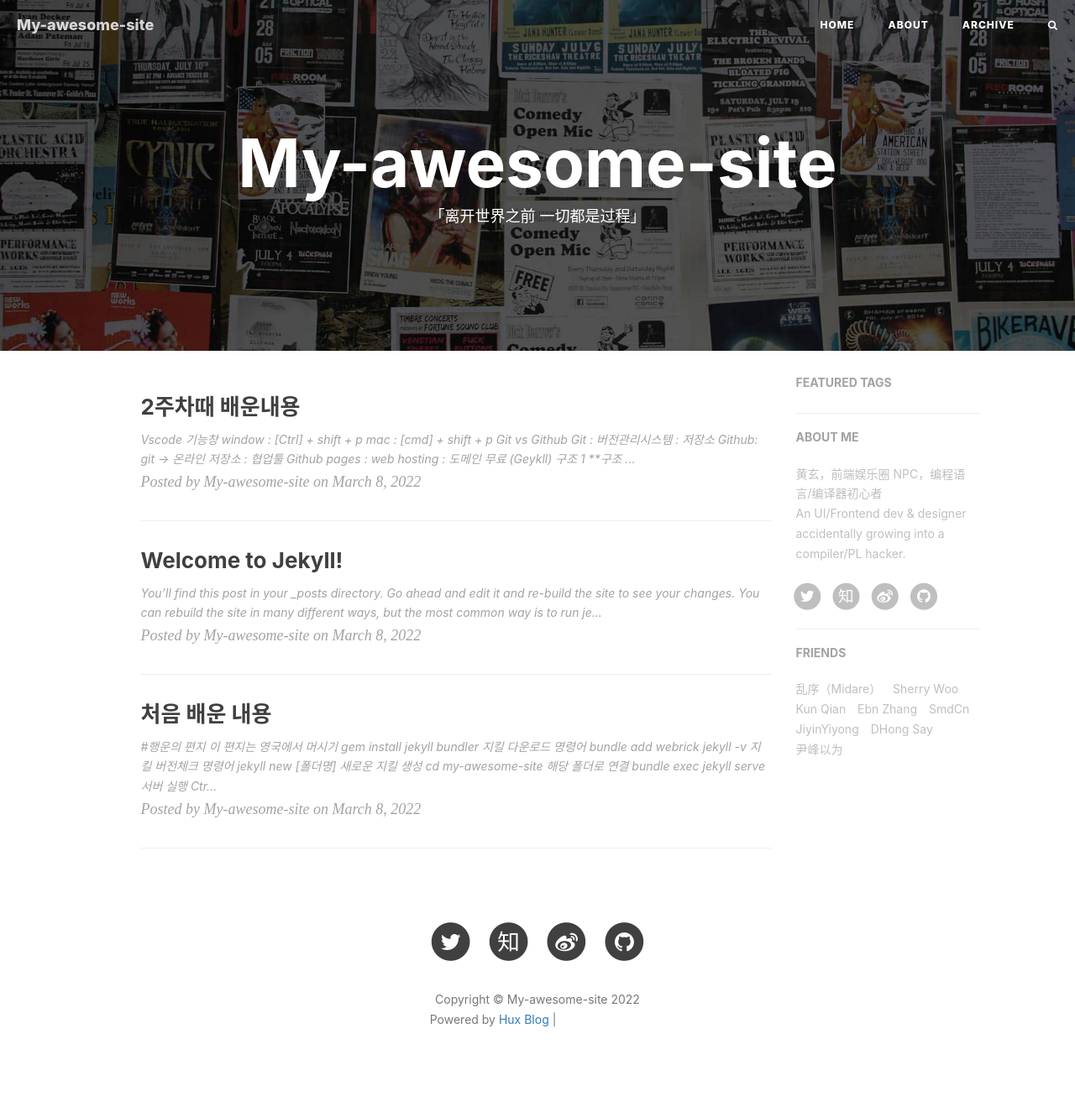
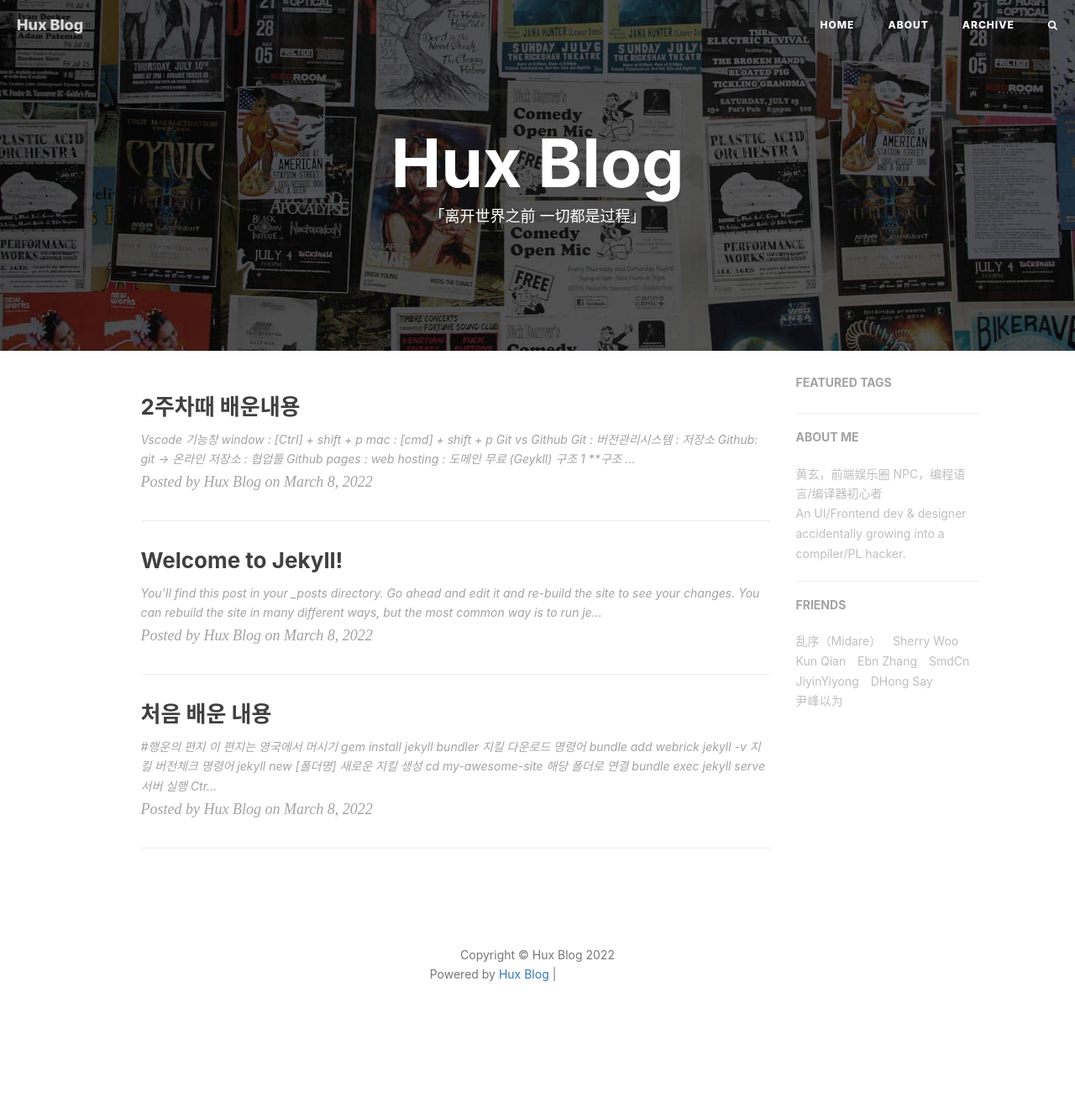
Before and after one commit to bs9972/bs9972.github.io, a Jekyll site: the page built from index.html, in a window 1280 px wide. Shown: the whole page at 84% size. Built offline with Jekyll 4.4.1, drawn with Linux system fonts in a browser that asks for light colours; nearby versions of some CDN libraries; the list of posts is cut into pages by our own code; comment, search, counter and statistics services are not loaded; after the commit the page ends 1265 px from its top, so only the background shows below that; grey boxes are pictures that could not be loaded.

Commit message:
'posting'

```diff
--- a/_config.yml
+++ b/_config.yml
@@ -1,24 +1,16 @@
 # Site settings
-title: My-awesome-site
-SEOTitle: 과제 | My-awesome-site
+title: Hux Blog
+SEOTitle: 黄玄的博客 | Hux Blog
 header-img: img/home-bg.jpg
 email: huxpro@gmail.com
 description: "关于程序与设计、黑客与画家 | 黄玄，Web & Mobile Lover，Software Engineer，UX Designer | 这里是 @Hux黄玄 的个人博客，与你一起发现更大的世界。"
 keyword: "黄玄, Hux黄玄, Hux, 鬼栈, huxpro, @huxpro, 黄玄的博客, Hux Blog, 博客, 个人网站, 互联网, Web, JavaScript, 前端, 设计"
-url: "https://bs9972.guthub.io"              # your host, for absolute URL
+url: "bs9972.github.io"              # your host, for absolute URL
 baseurl: ""                             # for example, '/blog' if your blog hosted on 'host/blog'
 
 # Publish posts or collection documents with a future date.
 future: true
 
-# SNS settings
-RSS: false
-weibo_username:     huxpro
-zhihu_username:     huxpro
-github_username:    huxpro
-twitter_username:   huxpro
-#facebook_username:  huxpro
-#linkedin_username:  firstname-lastname-idxxxx
 
 
 
@@ -71,7 +63,7 @@ netease_comment: false
 # ba_track_id: [your track id]
 
 # Google Analytics
-ga_track_id: 'bs9972'            # Format: UA-xxxxxx-xx
+ga_track_id: 'UA-49627206-1'            # Format: UA-xxxxxx-xx
 ga_domain: huangxuan.me
 
 
```
